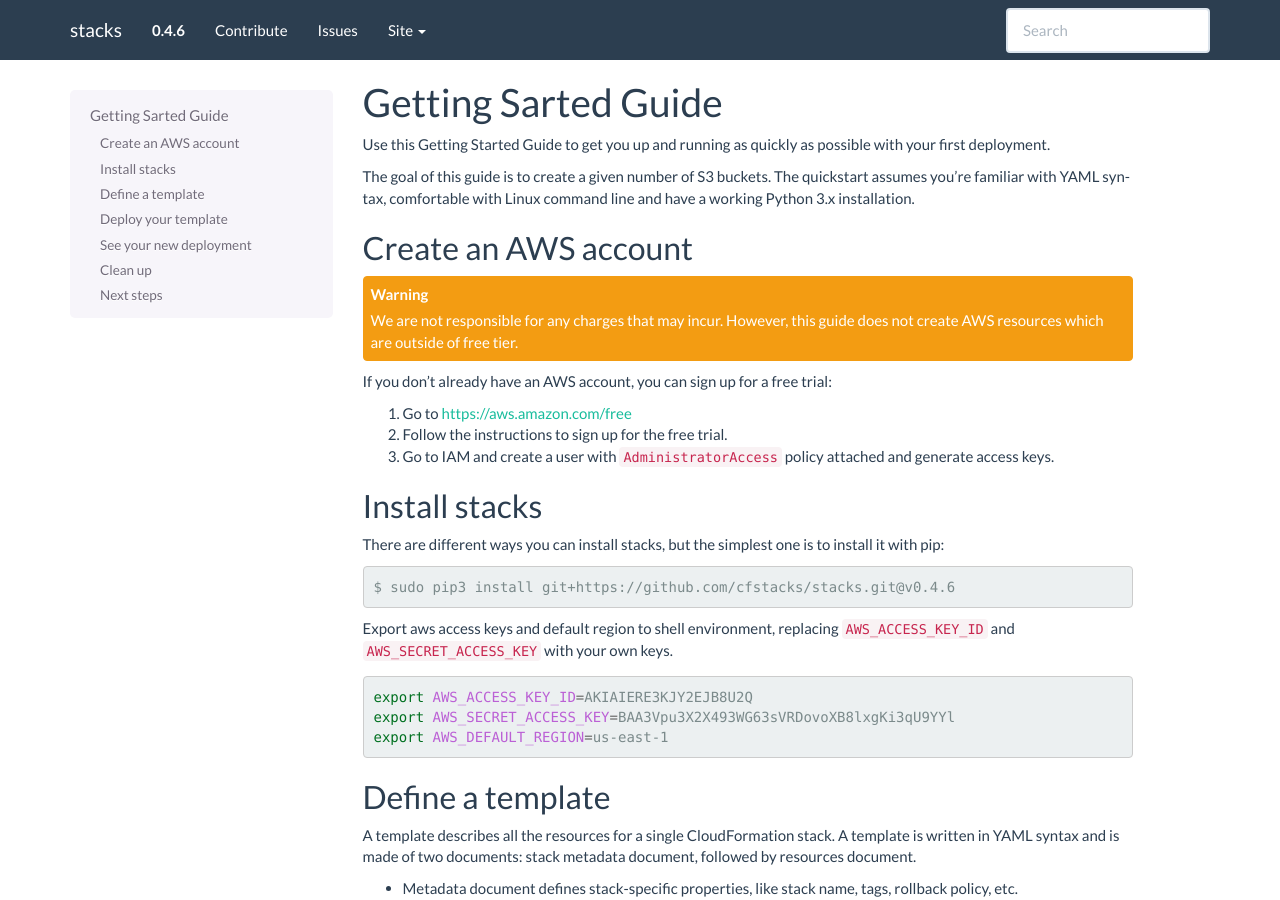
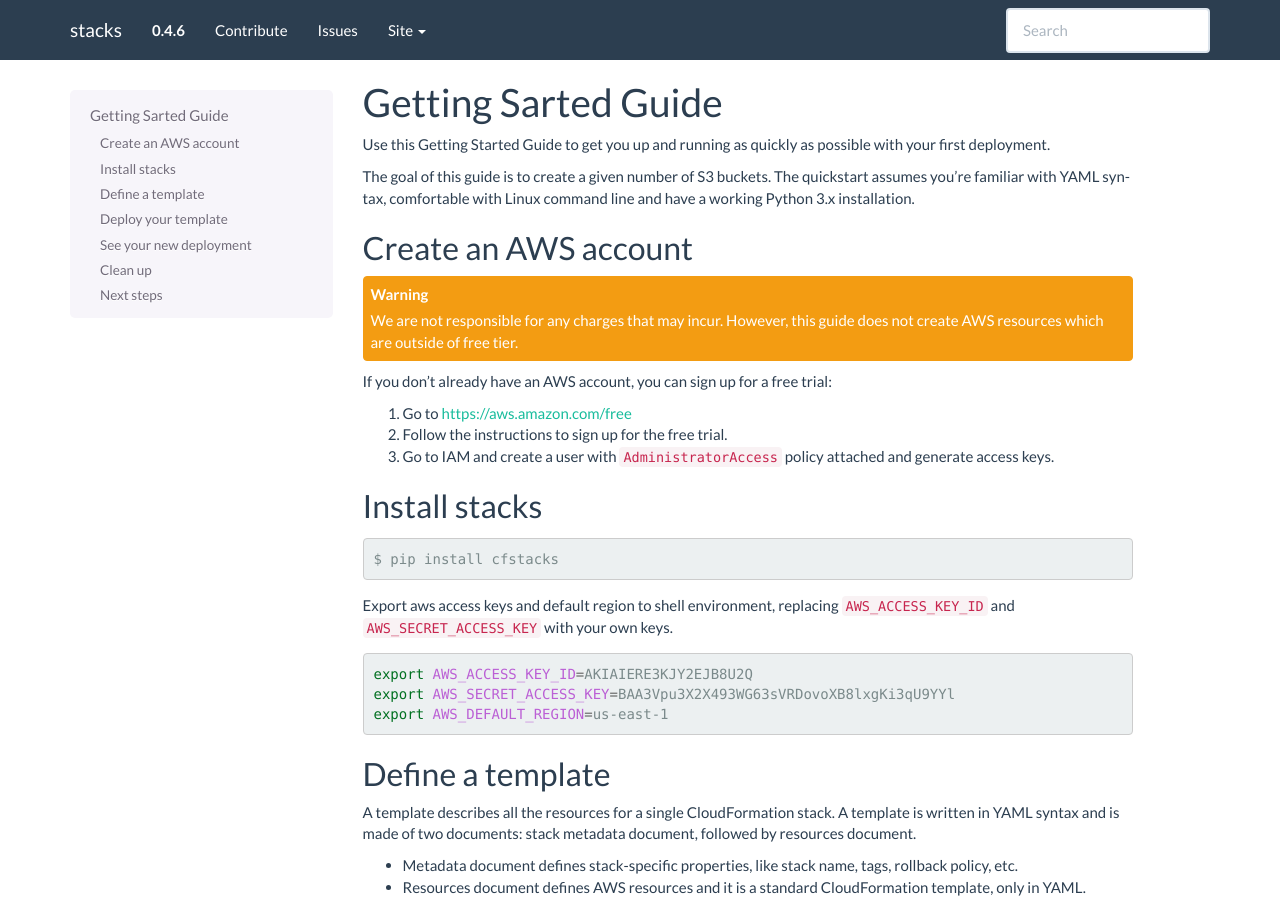
Before and after one commit to cfstacks/stacks, a Sphinx documentation site: the page built from docs/source/quickstarts/getting_started.rst, in a window 1280 px wide and 900 px high. Built offline with Sphinx 7.4.7, drawn with Linux system fonts in a browser that asks for light colours.

Commit message:
Update docs

```diff
--- a/docs/source/quickstarts/getting_started.rst
+++ b/docs/source/quickstarts/getting_started.rst
@@ -23,12 +23,9 @@
 
 Install stacks
 --------------
-There are different ways you can install stacks, but the simplest one is to
-install it with pip:
-
 .. parsed-literal::
 
-  $ sudo pip3 install git+https://github.com/cfstacks/stacks.git@v\ |version|
+  $ pip install cfstacks
 
 Export aws access keys and default region to shell environment, replacing
 ``AWS_ACCESS_KEY_ID`` and ``AWS_SECRET_ACCESS_KEY`` with your own keys.
```
Also changed, not shown: README.md (+5 -5 lines), docs/source/guides/step_by_step_walkthrough.rst (+3 -34 lines), 1 other file.
